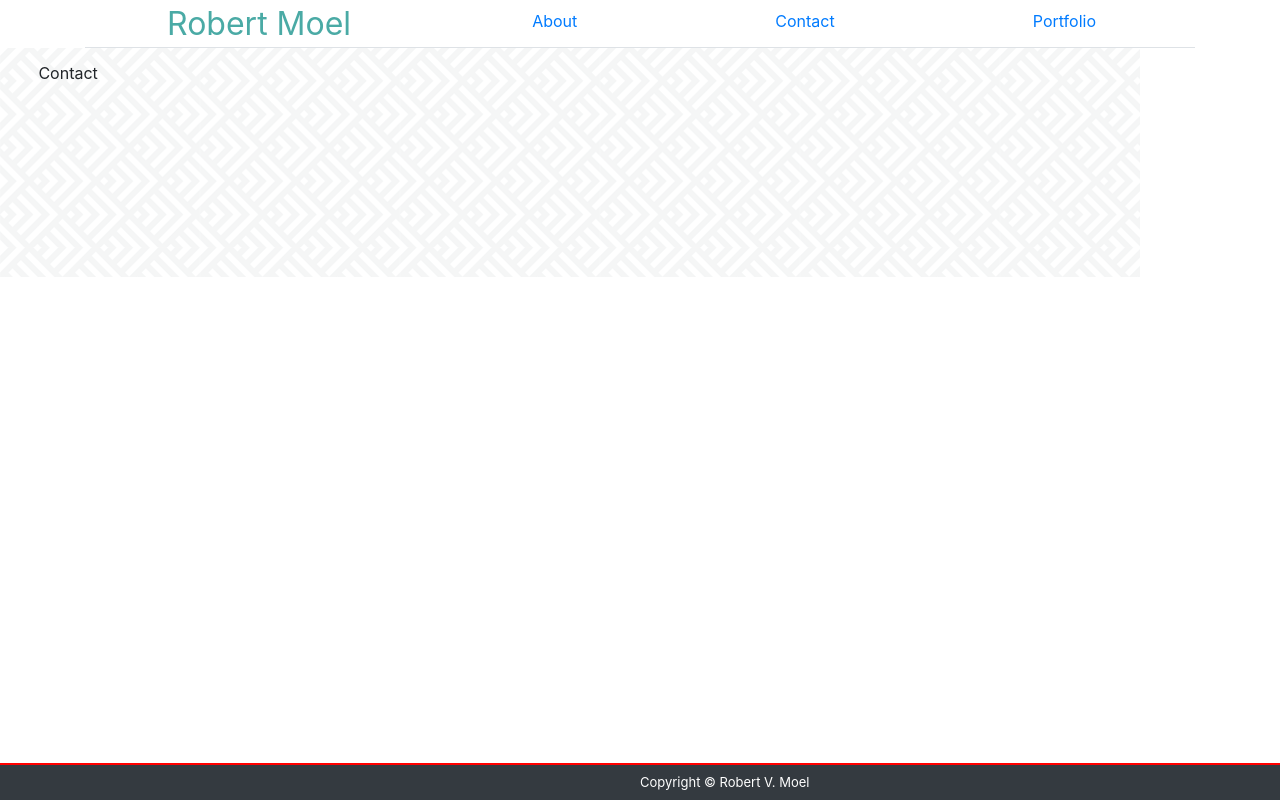
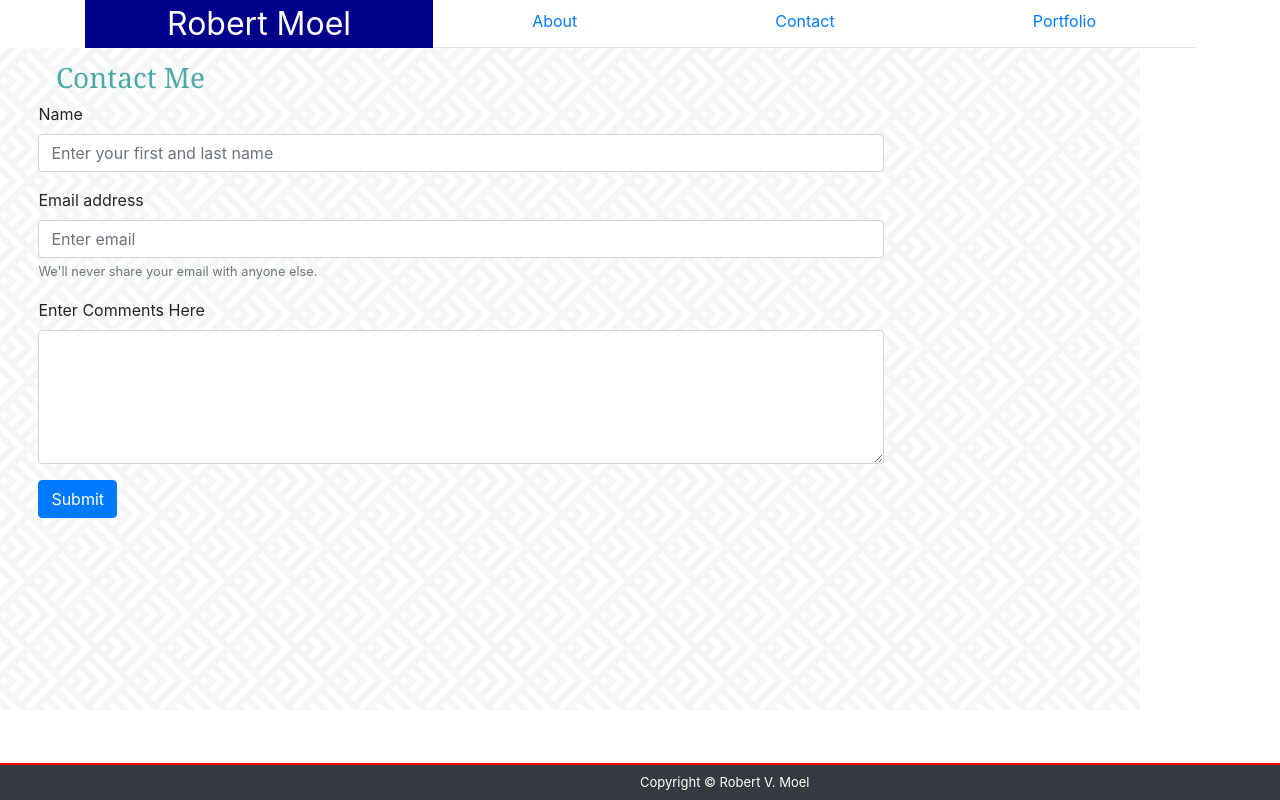
Before and after one commit to randrmoel/rvm-react-portfolio, a React (Create React App) app: page /Contact in a window 1280 px wide. Built offline with nearby package versions, Linux system fonts and the light colour scheme.

Commit message:
add Contact Page

```diff
--- a/package.json
+++ b/package.json
@@ -7,7 +7,9 @@
     "@testing-library/react": "^9.5.0",
     "@testing-library/user-event": "^7.2.1",
     "react": "^16.13.1",
+    "react-bootstrap": "^1.0.1",
     "react-dom": "^16.13.1",
+    "react-router-dom": "^5.2.0",
     "react-scripts": "3.4.1"
   },
   "scripts": {
--- a/src/App.js
+++ b/src/App.js
@@ -8,18 +8,8 @@
 import {Nav, Container} from 'react-bootstrap'
 import BackPic from './images/spikes.png'
 
-
-
 function App() {
 
-  // useEffect(()=>{
-
-  // },
-  // [/* some other state changes (if using state, endless loop)*/])
-  // // const [state, setState] = useState({ //have prop drilling
-  // //   someProp:'SomeVal'
-  // // })
-  // const [state, setState] = useState();
 
   const BackPicStyle =  {backgroundImage: `url(${BackPic})`, margin:"0%", padding:"1% 20% 15% 3%", width:"max-width"}
 
@@ -28,7 +18,7 @@
       <Router>
         <Container>
           <Nav fill variant = "tabs" defaultActiveKey = "/about">
-            <Nav.Item style={{fontSize:"2em", color:"#4aaaa5"}}>Robert Moel</Nav.Item>
+            <Nav.Item style={{fontSize:"2em", color:"#ffffff", backgroundColor:"darkblue"}}>Robert Moel</Nav.Item>
             <Nav.Item > <Nav.Link href = "/" >About</Nav.Link></Nav.Item>
             <Nav.Item > <Nav.Link href = "/contact">Contact</Nav.Link> </Nav.Item>
             <Nav.Item > <Nav.Link href = "/portfolio">Portfolio</Nav.Link> </Nav.Item>
--- a/src/components/Contact.js
+++ b/src/components/Contact.js
@@ -1,11 +1,38 @@
 import React from 'react'
-import { Container} from 'react-bootstrap'
+import { Container, Row, Col, Form, Button} from 'react-bootstrap'
 
 function Contact(props) {
     return(
         <div>
             <Container style = {props.BackPicStyle}>
-                Contact
+                <Row>
+                    <Col style={{marginLeft:"2%"}}>
+                        <h3>Contact Me</h3>
+                    </Col>
+                </Row>
+                <Row>
+                    <Col>
+                        <Form>
+                            <Form.Group controlId = "Name">
+                                <Form.Label>Name</Form.Label>
+                                <Form.Control type="input" placeholder="Enter your first and last name"/>
+                            </Form.Group>
+                            <Form.Group controlId="formBasicEmail">
+                                <Form.Label>Email address</Form.Label>
+                                <Form.Control type="email" placeholder="Enter email" />
+                                <Form.Text className="text-muted">
+                                We'll never share your email with anyone else.
+                                </Form.Text>
+                            </Form.Group>
+                            <Form.Group controlId="textArea">
+                                <Form.Label>Enter Comments Here</Form.Label>
+                                <Form.Control as="textarea" rows="5" />
+                            </Form.Group>
+                            <Button variant="primary" type="submit">Submit</Button>
+                        </Form>
+                    </Col>
+                </Row>
+
             </Container>
         </div>
     )
--- /dev/null
+++ b/src/styles/Contact.css
@@ -0,0 +1,3 @@
+.rowForm{
+    background-color: lightgray
+}
```
Also changed, not shown: 1 other file (tests, documents, lock files or other folders).
